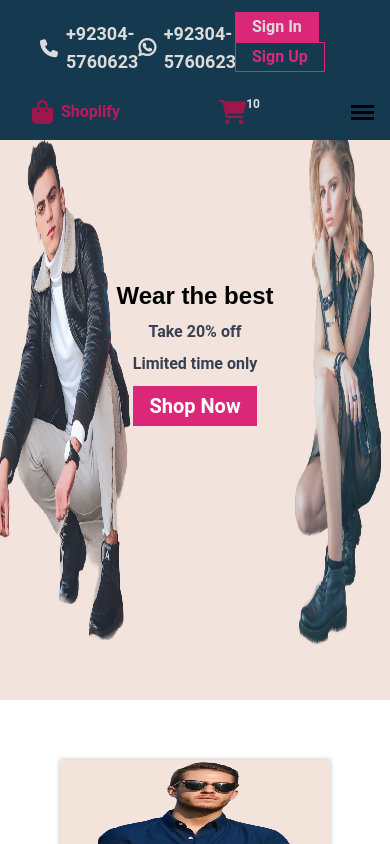
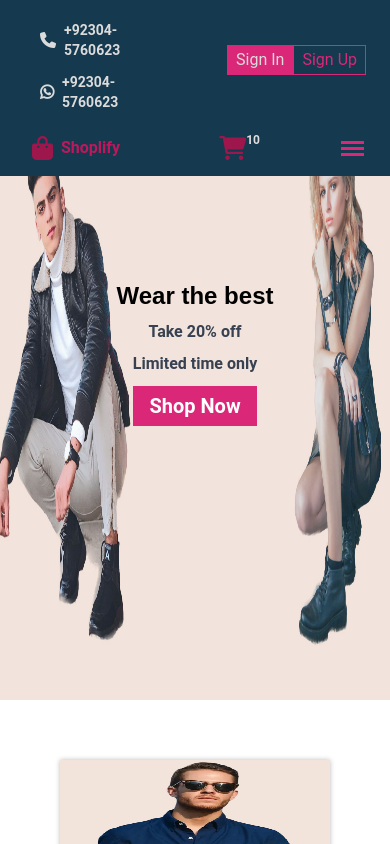
Before and after one commit to yasinafridi1/Shoplify, a React (Create React App) app in the folder frontend/: page / in a window 390 px wide. Shown: the top 844 px of the page. Built offline with nearby package versions, Linux system fonts and the light colour scheme.

Commit message:
fixed some issues in routing

```diff
--- a/frontend/package.json
+++ b/frontend/package.json
@@ -6,6 +6,7 @@
     "@testing-library/jest-dom": "^5.16.5",
     "@testing-library/react": "^13.3.0",
     "@testing-library/user-event": "^13.5.0",
+    "axios": "^0.27.2",
     "react": "^18.2.0",
     "react-dom": "^18.2.0",
     "react-router-dom": "^6.3.0",
--- a/frontend/src/Components/auth/Login.jsx
+++ b/frontend/src/Components/auth/Login.jsx
@@ -12,7 +12,7 @@ const Login = () => {
     }
     return (
         <div className='w-screen flex justify-center items-center pb-16'>
-            <form className='w-3/4 sm:w-1/2 form mt-36'>
+            <form className='w-3/4 sm:w-1/2 form mt-40'>
                 <div className='py-6 text-center border-b border-gray-500 mb-8 bg-pink-600 w-full'>
                     <h1 className='header-text text-2xl'>Login Here</h1>
                 </div>
--- a/frontend/src/Components/auth/Register.jsx
+++ b/frontend/src/Components/auth/Register.jsx
@@ -16,7 +16,7 @@ const Register = () => {
     }
     return (
         <div className='pb-24 w-screen flex justify-center items-center'>
-            <form className='w-3/4 sm:w-1/2 form mt-36'>
+            <form className='w-3/4 sm:w-1/2 form mt-40'>
                 <div className='py-6 text-center border-b border-gray-500 mb-8 bg-pink-600 w-full'>
                     <h1 className='header-text text-2xl'>Register Here</h1>
                 </div>
--- a/frontend/src/Components/customer/footer/About.jsx
+++ b/frontend/src/Components/customer/footer/About.jsx
@@ -8,28 +8,28 @@ const About = () => {
             <div className='flex flex-between items-start mt-12 w-full flex-wrap'>
                 <div className='w-72 xsm:w-1/2 lg:w-1/2'>
                     <a href='https://goo.gl/maps/UiPfgRzcfvRwqSfc6' className='flex justify-start items-center transition-all ease-in-out duration-500 hover:text-pink-600'>
-                        <i class="fa-solid fa-location-dot text-base"></i>
+                        <i className="fa-solid fa-location-dot text-base"></i>
                         <p className='font-light pt-2 pl-2 text-sm'> xyz Peshawer Pakistan</p>
                     </a>
                     <a href='tel:+923045760623' className=' mt-3 flex justify-start items-center transition-all ease-in-out duration-500 hover:text-pink-600'>
-                        <i class="fa-solid fa-phone text-base"></i>
+                        <i className="fa-solid fa-phone text-base"></i>
                         <p className='font-light pl-2 text-sm'>+92304-5760623</p>
                     </a>
                     <a href='https://wa.me/+923045760623' className='mt-3 flex justify-start items-center transition-all ease-in-out duration-500 hover:text-pink-600'>
-                        <i class="fa-brands fa-whatsapp text-base"></i>
+                        <i className="fa-brands fa-whatsapp text-base"></i>
                         <p className='font-light pl-2 text-sm'>+92304-5760623</p>
                     </a>
                     <a href='mailto:yaseenafridi10857@gmail.com' className='mt-3 flex justify-start items-center transition-all ease-in-out duration-500 hover:text-pink-600'>
-                        <i class="fa-solid fa-envelope text-base"></i>
+                        <i className="fa-solid fa-envelope text-base"></i>
                         <p className='font-light pl-2 text-sm'>yaseenafridi10857@gmail.com</p>
                     </a>
                 </div>
                 <div className='w-72 xsm:w-1/2 sm:w-1/2 mt-5 lg:w-1/2'>
                     <h1 className='font-bold'>Social Media</h1>
                     <div className='mt-3'>
-                        <a href="https://www.facebook.com" className='pr-2'> <i class="fa-brands fa-square-facebook text-3xl transition-all ease-in-out duration-300 hover:text-blue-600"></i></a>
-                        <a href="https://www.instagram.com" className='px-2'><i class="fa-brands fa-square-instagram text-3xl transition-all ease-in-out duration-300 hover:text-pink-700"></i></a>
-                        <a href="https://www.twitter.com" className='px-2'>  <i class="fa-brands fa-square-twitter text-3xl transition-all ease-in-out duration-300 hover:text-blue-400"></i></a>
+                        <a href="https://www.facebook.com" className='pr-2'> <i className="fa-brands fa-square-facebook text-3xl transition-all ease-in-out duration-300 hover:text-blue-600"></i></a>
+                        <a href="https://www.instagram.com" className='px-2'><i className="fa-brands fa-square-instagram text-3xl transition-all ease-in-out duration-300 hover:text-pink-700"></i></a>
+                        <a href="https://www.twitter.com" className='px-2'>  <i className="fa-brands fa-square-twitter text-3xl transition-all ease-in-out duration-300 hover:text-blue-400"></i></a>
                     </div>
                 </div>
             </div>
--- a/frontend/src/Components/customer/header/Navbar.jsx
+++ b/frontend/src/Components/customer/header/Navbar.jsx
@@ -19,14 +19,14 @@ const Navbar = () => {
     return (
         <nav className='nav fixed top-0 w-full flex justify-center items-center flex-col' >
             <div className='w-full flex justify-between items-center py-2 nav-header'>
-                <div className='flex justify-between items-center w-1/2 lg:w-1/3 ml-10'>
-                    <a href='tel:+923045760623' className=' mt-3 flex justify-start items-center transition-all ease-in-out duration-500 hover:text-pink-600'>
-                        <i class="fa-solid fa-phone text-lg"></i>
-                        <p className='pl-2 text-lg font-semibold'>+92304-5760623</p>
+                <div className='flex justify-between items-center w-1/3 ml-10 flex-col md:flex-row'>
+                    <a href='tel:+923045760623' className='mt-3 flex justify-start items-center transition-all ease-in-out duration-500 hover:text-pink-600'>
+                        <i className="fa-solid fa-phone text-base md:text-lg font-bold"></i>
+                        <p className='pl-2 text-sm md:text-md lg:text-lg font-semibold'>+92304-5760623</p>
                     </a>
                     <a href='https://wa.me/+923045760623' className='mt-3 flex justify-start items-center transition-all ease-in-out duration-500 hover:text-pink-600'>
-                        <i class="fa-brands fa-whatsapp text-xl font-bold"></i>
-                        <p className='pl-2 text-lg font-semibold'>+92304-5760623</p>
+                        <i className="fa-brands fa-whatsapp text-base md:text-lg font-bold"></i>
+                        <p className='pl-2 text-sm md:text-md lg:text-lg font-semibold'>+92304-5760623</p>
                     </a>
                 </div>
                 {
@@ -35,9 +35,9 @@ const Navbar = () => {
                             <button className='px-4 py-0.5 font-semibold border border-pink-600 btn-register'> <Link to="/login">Log Out</Link> </button>
                         </div>
                         :
-                        <div className='mr-16'>
-                            <button className='px-4 py-0.5 font-semibold border border-pink-600 btn-login'> <Link to="/login">Sign In</Link> </button>
-                            <button className='px-4 py-0.5 font-semibold border border-pink-600 btn-register'> <Link to="/login">Sign Up</Link> </button>
+                        <div className='mr-6 sm:mr-16'>
+                            <button className='px-2 sm:px-4 py-0.5 font-normal sm:font-semibold border border-pink-600 btn-login'> <Link to="/login">Sign In</Link> </button>
+                            <button className='px-2 sm:px-4 py-0.5 font-normal sm:font-semibold border border-pink-600 btn-register'> <Link to="/register">Sign Up</Link> </button>
                         </div>
                 }
 
@@ -49,7 +49,7 @@ const Navbar = () => {
                         <h2 className='text-base pt-1 xsm:text-xl font-bold text-pink-700'>Shoplify</h2>
                     </div>
                     <Link to="/cart" className="w-1/2 flex justify-end xsm:mr-8 sm:mr-0">
-                        <i class="fa-solid fa-cart-shopping text-2xl text-pink-800 hover:text-pink-600 transition ease-in-out duration-400"></i>
+                        <i className="fa-solid fa-cart-shopping text-2xl text-pink-800 hover:text-pink-600 transition ease-in-out duration-400"></i>
                         <p className='text-xs font-bold'>10</p>
                     </Link>
                 </div>
@@ -63,10 +63,10 @@ const Navbar = () => {
                             : ' '
                     }
                     <li> <a href="#about" className='xl:text-xl lg:text-lg md:text-base sm:pl-5 sm:text-xs sm:font-semibold hover:text-pink-600 transition ease-in-out duration-500'>About</a> </li>
-                    <li> <a href="#contact" className='xl:text-xl lg:text-lg md:text-base sm:pl-5 sm:text-xs sm:font-semibold hover:text-pink-600 transition ease-in-out duration-500'>Contact</a> </li>
+                    <li> <a href="#contact" className='xl:text-xl lg:text-lg md:text-base sm:pl-5 sm:text-xs sm:font-semibold hover:text-pink-600 transition ease-in-out duration-500 mr-2 lg:mr-0'>Contact</a> </li>
                 </ul>
                 <input type="checkbox" id="openSidebarMenu" onChange={toggleMenu} />
-                <label for="openSidebarMenu" className=" sidebarIconToggle pr-4 sm:hidden">
+                <label htmlFor="openSidebarMenu" className="sidebarIconToggle pr-4 sm:hidden">
                     <div className="spinner top"></div>
                     <div className="spinner middle"></div>
                     <div className="spinner bottom"></div>
--- a/frontend/src/CustomerRoutes.js
+++ b/frontend/src/CustomerRoutes.js
@@ -1,4 +1,4 @@
-import React from 'react';
+import { React, useEffect } from 'react';
 import { BrowserRouter as Router, Routes, Route, Navigate } from "react-router-dom";
 import Navbar from "./Components/customer/header/Navbar";
 import Footer from "./Components/customer/footer/Footer";
@@ -14,7 +14,10 @@ import Register from './Components/auth/Register';
 import RedirectRoute from './RedirectRoute';
 
 const CustomerRoutes = () => {
-    const user = true;
+    const user = false;
+    useEffect(() => {
+        console.log(window.location.pathname);
+    }, []);
     return (
         <Router>
             < Navbar />
--- a/frontend/src/RedirectRoute.js
+++ b/frontend/src/RedirectRoute.js
@@ -1,3 +1,4 @@
+import { Navigate } from "react-router-dom";
 const RedirectRoute = ({ user, children }) => {
     if (user) {
         return <Navigate to="/" replace />;
--- a/frontend/src/index.css
+++ b/frontend/src/index.css
@@ -138,12 +138,13 @@ input#openSidebarMenu {
 
 .sidebarIconToggle {
     cursor: pointer;
+    margin-right: 10px;
 }
 
 .spinner {
     height: 3px;
     width: 23px;
-    background: #000;
+    background: #db2777;
     transition: all .7s;
 }
 
```
Also changed, not shown: 1 other file (tests, documents, lock files or other folders).
